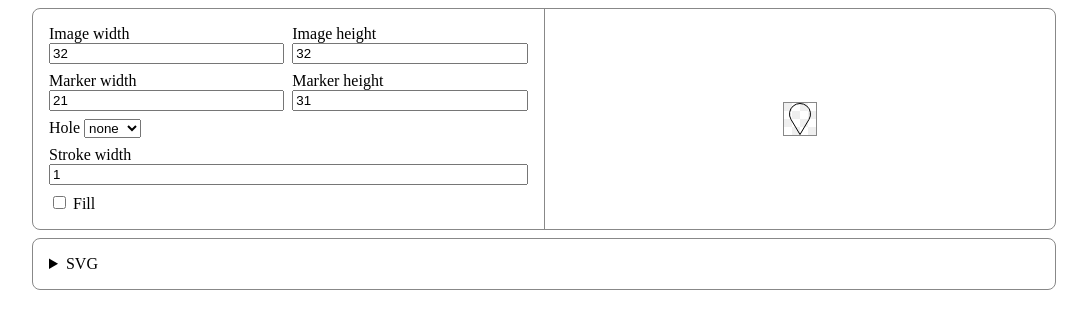
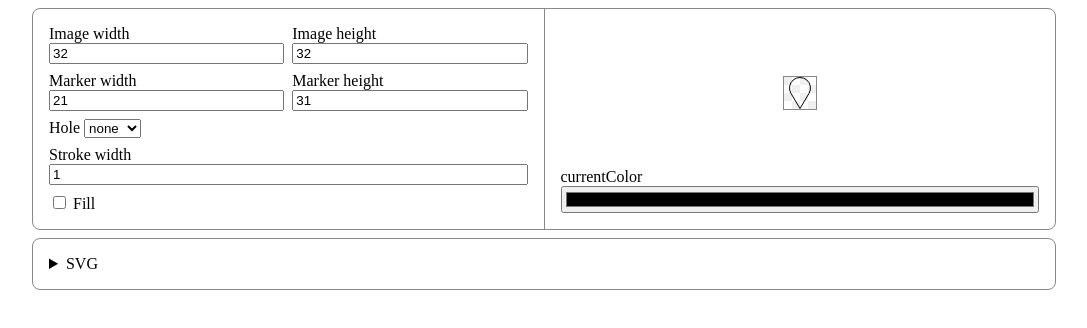
Before and after one commit to AntonKhorev/msvgen, a website with bundled scripts: page src/index.html in a window 1280 px wide. Shown: the whole page, without its empty margins (96-1183 px from the left). Built offline with nearby package versions, Linux system fonts and the light colour scheme.

Commit message:
Add current color input

```diff
--- a/src/index.css
+++ b/src/index.css
@@ -29,16 +29,18 @@
 		}
 	}
 
-	.controls {
+	.controls, .preview {
 		container-type: inline-size;
 		display: flex;
 		flex-direction: column;
 		gap: .5rem;
 
-		.input-group input[type="number"] {
+		.input-group {
+			input[type="number"], input[type="color"] {
 				display: block;
 				box-sizing: border-box;
 				width: 100%;
+			}
 		}
 
 		.input-group.double {
@@ -52,9 +54,9 @@
 				flex: 1;
 			}
 		}
-	}
 
-	.preview {
+		.box {
+			flex-grow: 1;
 			display: grid;
 			place-items: center;
 
@@ -71,6 +73,7 @@
 			}
 		}
 	}
+}
 
 details {
 	margin-top: .5rem;
--- a/src/preview.ts
+++ b/src/preview.ts
@@ -1,10 +1,31 @@
 import Marker from './marker'
-import { makeDiv } from './html'
+import { makeElement, makeDiv, makeLabel } from './html'
 
 export default class Preview {
-	$widget=makeDiv('preview')()
+	private $box=makeDiv('box')()
+	$widget=makeDiv('preview')(this.$box)
+
+	constructor() {
+		const $colorInput=makeColorInput()
+		$colorInput.oninput=()=>{
+			this.$box.style.color=$colorInput.value
+		}
+		this.$widget.append(
+			makeDiv('input-group')(
+				makeLabel()(
+					`currentColor `,$colorInput
+				)
+			)
+		)
+	}
 
 	render(marker: Marker): void {
-		this.$widget.innerHTML=marker.svg
+		this.$box.innerHTML=marker.svg
 	}
 }
+
+function makeColorInput(): HTMLInputElement {
+	const $input=makeElement('input')()()
+	$input.type='color'
+	return $input
+}
```
Lines whose indentation alone changed are shown as unchanged.
